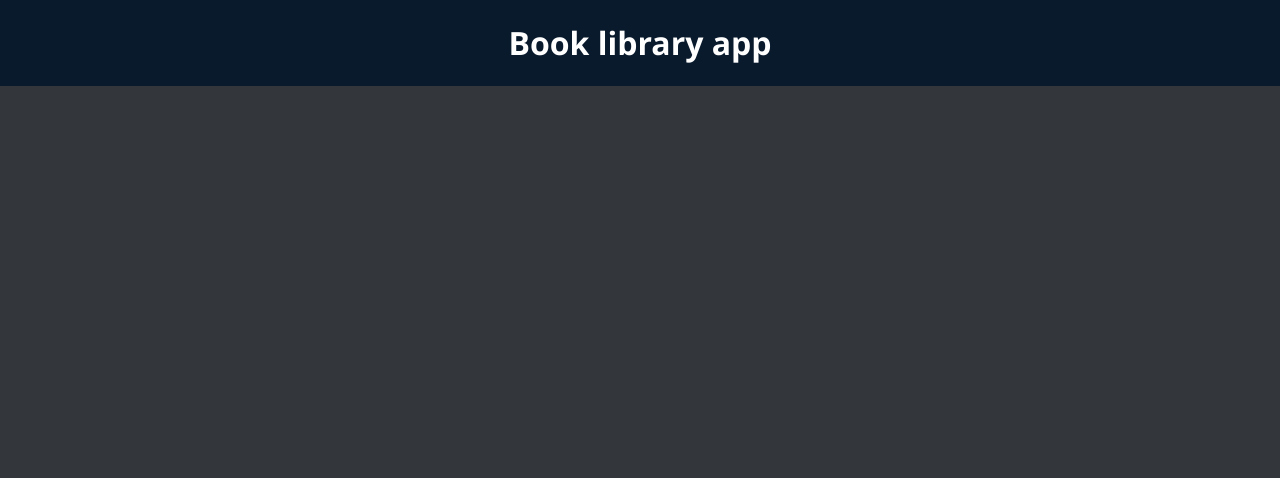
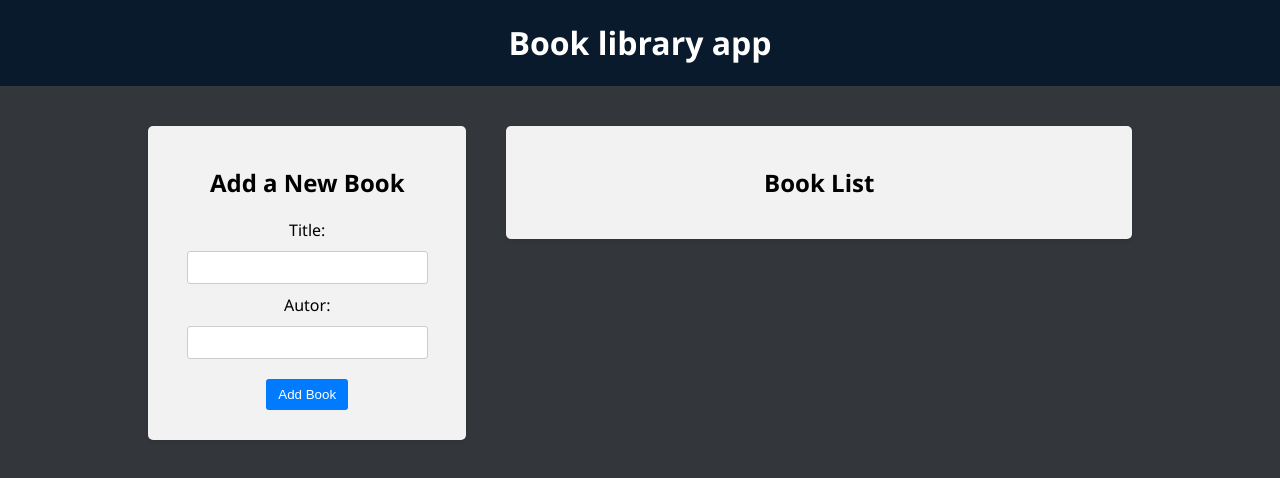
Before and after one commit to Scatchie13/react-redux, a React (Create React App) app: page / in a window 1280 px wide. Shown: the top 478 px of the page. Built offline with nearby package versions, Linux system fonts and the light colour scheme.

Commit message:
Added BookForm, BookList, Filter components

```diff
--- a/src/App.css
+++ b/src/App.css
@@ -43,7 +43,7 @@
   box-shadow: 0 2px 4px rgba(0, 0, 0, 0.1);
 }
 
-@media (max-width: 1024px) {
+@media (max-width: 848px) {
   .app-main {
     width: 100%;
     flex-direction: column;
--- a/src/App.js
+++ b/src/App.js
@@ -1,3 +1,6 @@
+import Filter from './components/Filter/Filter'
+import BookForm from './components/BookForm/BookForm'
+import BookList from './components/BookList/BookList'
 import './App.css'
 
 function App() {
@@ -6,6 +9,15 @@
       <header className="app-header">
         <h1>Book library app</h1>
       </header>
+      <main className="app-main">
+        <div className="app-left-column">
+          <BookForm />
+        </div>
+        <div className="app-right-column">
+          {/* <Filter /> */}
+          <BookList />
+        </div>
+      </main>
     </div>
   )
 }
--- /dev/null
+++ b/src/components/BookForm/BookForm.css
@@ -0,0 +1,48 @@
+.book-form {
+  width: 100%;
+}
+
+.book-form label {
+  display: block;
+  width: 100%;
+  text-align: center;
+  margin-bottom: 10px;
+}
+
+.book-form input {
+  width: 80%;
+  padding: 8px;
+  margin-bottom: 10px;
+  border: 1px solid #ccc;
+  border-radius: 3px;
+}
+
+.book-form button {
+  background-color: #007bff;
+  color: #fff;
+  padding: 8px 12px;
+  border: none;
+  border-radius: 3px;
+  cursor: pointer;
+  margin: 10px;
+  transition: background-color 0.3s ease;
+}
+
+.book-form button:hover {
+  background-color: #0056b3;
+}
+
+.book-form .spinner {
+  animation: spinner 1s infinite linear;
+  margin-left: 10px;
+}
+
+@keyframes spinner {
+  from {
+    transform: rotate(0deg);
+  }
+
+  to {
+    transform: rotate(360deg);
+  }
+}
--- /dev/null
+++ b/src/components/BookForm/BookForm.jsx
@@ -0,0 +1,46 @@
+import { useState } from 'react'
+import './BookForm.css'
+
+const BookForm = () => {
+  const [title, setTitle] = useState('')
+  const [autor, setAutor] = useState('')
+
+  const handleSubmit = (e) => {
+    e.preventDefault()
+    if (title && autor) {
+      //asda
+
+      setAutor('')
+      setTitle('')
+    }
+  }
+
+  return (
+    <div className="app-block book-form">
+      <h2>Add a New Book</h2>
+      <form onSubmit={handleSubmit}>
+        <div>
+          <label htmlFor="title">Title: </label>
+          <input
+            type="text"
+            id="title"
+            value={title}
+            onChange={(e) => setTitle(e.target.value)}
+          />
+        </div>
+        <div>
+          <label htmlFor="autor">Autor: </label>
+          <input
+            type="text"
+            id="autor"
+            value={autor}
+            onChange={(e) => setAutor(e.target.value)}
+          />
+        </div>
+        <button type="submit">Add Book</button>
+      </form>
+    </div>
+  )
+}
+
+export default BookForm
--- /dev/null
+++ b/src/components/BookList/BookList.css
@@ -0,0 +1,61 @@
+.book-list ul {
+  padding: 0;
+  margin: 20px -20px;
+  list-style: none;
+}
+
+.book-list li {
+  display: flex;
+  justify-content: space-between;
+  align-items: center;
+  width: auto;
+  padding: 10px 20px;
+  border-bottom: 1px solid #ccc;
+  background-color: #fff;
+  list-style-type: none;
+}
+
+.book-list li:nth-child(even) {
+  background-color: #f2f2f2;
+}
+
+.book-list li:hover {
+  background-color: #dbe4f8;
+}
+
+.book-list button {
+  background-color: #fff;
+  color: red;
+  border: 1px solid red;
+  padding: 8px 12px;
+  border-radius: 3px;
+  cursor: pointer;
+  transition: background-color 0.3s ease;
+}
+
+.book-list button:hover {
+  background-color: #fdd;
+}
+
+.book-list .highlight {
+  background-color: #ff0;
+}
+
+.book-list .book-info {
+  flex: 1;
+  text-align: left;
+}
+
+.book-list .book-actions {
+  display: flex;
+  align-items: center;
+}
+
+.book-list .star-icon {
+  width: 24px;
+  height: 24px;
+  margin: 0 20px;
+  cursor: pointer;
+  transition: color 0.3s ease;
+  color: #fca510;
+}
--- /dev/null
+++ b/src/components/BookList/BookList.jsx
@@ -0,0 +1,11 @@
+import './BookList.css'
+
+const BookList = () => {
+  return (
+    <div className="app-block book-list">
+      <h2>Book List</h2>
+    </div>
+  )
+}
+
+export default BookList
--- /dev/null
+++ b/src/components/Filter/Filter.css
@@ -0,0 +1,50 @@
+.filter-row {
+  display: flex;
+  justify-content: space-between;
+  align-items: center;
+}
+
+.filter-group {
+  flex: 1;
+  text-align: center;
+}
+
+.filter input[type='text'] {
+  width: 80%;
+  padding: 8px;
+  border: 1px solid #ccc;
+  border-radius: 3px;
+}
+
+.filter button {
+  background-color: #007bff;
+  color: #fff;
+  padding: 8px 12px;
+  border: none;
+  border-radius: 3px;
+  cursor: pointer;
+  margin: 10px;
+  transition: background-color 0.3s ease;
+}
+
+.filter button:hover {
+  background-color: #0056b3;
+}
+
+@media screen and (max-width: 1024px) {
+  .filter-row {
+    flex-direction: column;
+    align-items: stretch;
+  }
+
+  .filter-group {
+    width: 100%;
+    margin: auto;
+    margin-bottom: 10px;
+  }
+
+  .filter button {
+    margin: 10px auto 0;
+    max-width: 50%;
+  }
+}
--- /dev/null
+++ b/src/components/Filter/Filter.jsx
@@ -0,0 +1,11 @@
+import './Filter.css'
+
+const Filter = () => {
+  return (
+    <div className="app-block filter">
+      <h2>Filters</h2>
+    </div>
+  )
+}
+
+export default Filter
```
